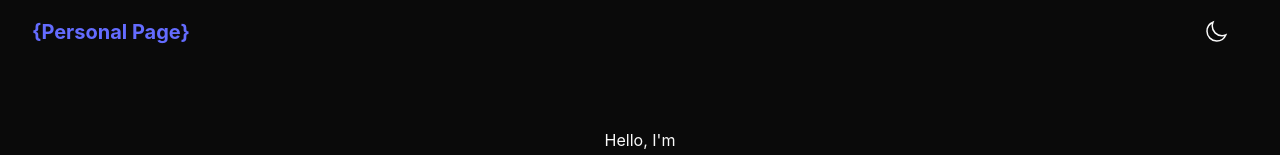
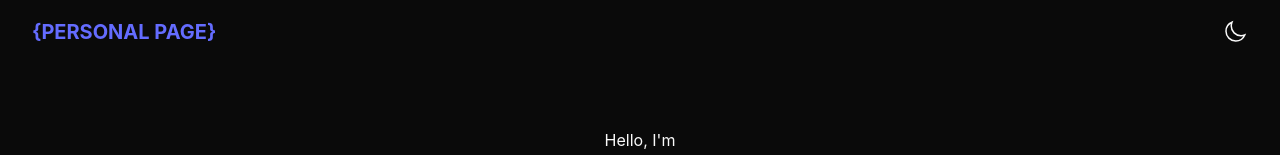
Before and after one commit to handrespatrick/personal-page, a React (Vite) app: page / in a window 1280 px wide. Shown: the top 155 px of the page. Built offline with nearby package versions, Linux system fonts and the light colour scheme.

Commit message:
refactor: change title to upper case

```diff
--- a/src/components/molecules/Header.tsx
+++ b/src/components/molecules/Header.tsx
@@ -15,17 +15,15 @@ export default function Header({ title }: HeaderProps) {
         <div className="flex h-16 items-center justify-between">
           <div className="flex-shrink-0">
             <a href="/" className="text-xl font-bold text-[#646cff]">
-              {title}
+              {title.toUpperCase()}
             </a>
           </div>
-          <div className="space-x-4 md:flex">
-            <button
-              className="bg-transparent transition-transform ease-in-out hover:scale-110"
-              onClick={() => setTheme(theme === "light" ? "dark" : "light")}
-            >
-              {theme === "light" ? <SunIcon /> : <MoonIcon />}
-            </button>
-          </div>
+          <button
+            className="bg-transparent p-0 transition-transform ease-in-out hover:scale-110"
+            onClick={() => setTheme(theme === "light" ? "dark" : "light")}
+          >
+            {theme === "light" ? <SunIcon /> : <MoonIcon />}
+          </button>
         </div>
       </nav>
     </header>
```
